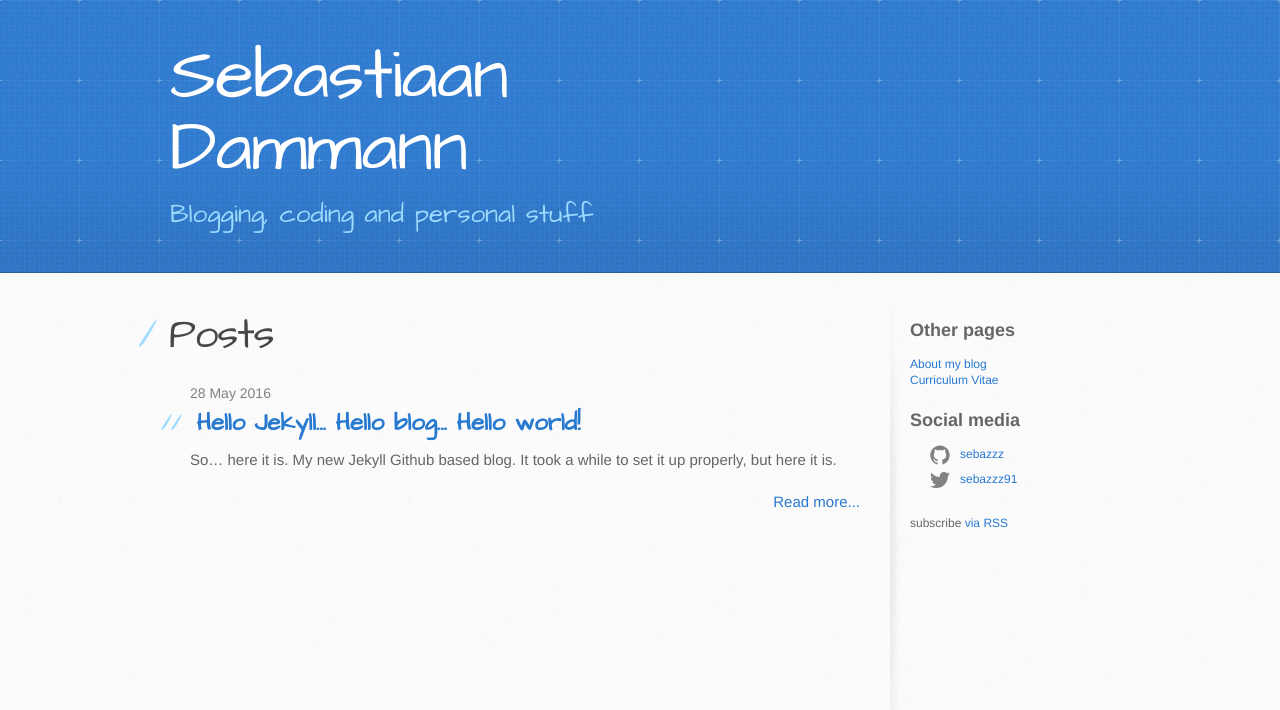
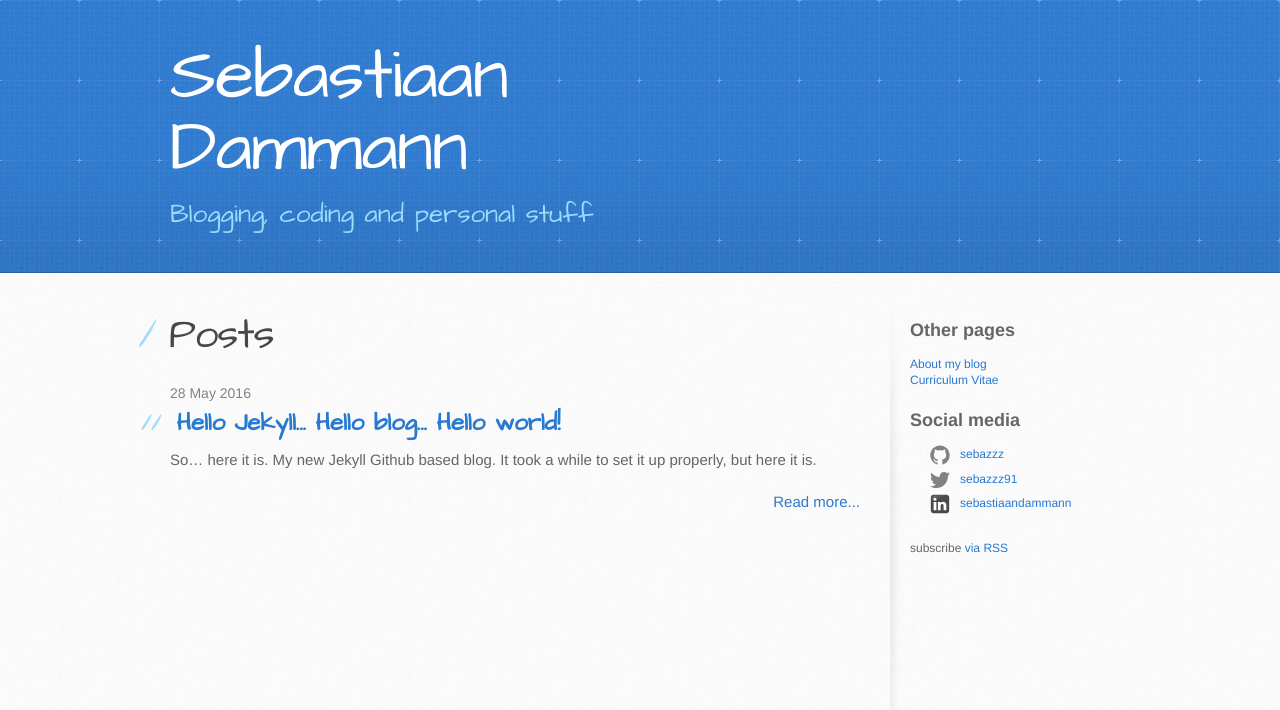
Before and after one commit to Sebazzz/sebazzz.github.io, a Jekyll site: the page built from index.html, in a window 1280 px wide. Shown: the top 710 px of the page. Built offline with Jekyll 4.4.1, drawn with Linux system fonts in a browser that asks for light colours.

Commit message:
Add linked in url

```diff
--- a/_config.yml
+++ b/_config.yml
@@ -6,6 +6,7 @@
 url: "http://damsteen.nl" # the base hostname & protocol for your site
 twitter_username: sebazzz91
 github_username:  sebazzz
+linkedin_username: sebastiaandammann
 
 twitter:
   username: sebazzz91
--- a/_includes/aside.html
+++ b/_includes/aside.html
@@ -24,6 +24,12 @@
 			{% include icon-twitter.html username=site.twitter_username %}
 		  </li>
 		  {% endif %}
+
+		  {% if site.linkedin_username %}
+		  <li>
+			{% include icon-linkedin.html username=site.linkedin_username %}
+		  </li>
+		  {% endif %}
 		</ul>
 	</nav>
 
--- /dev/null
+++ b/_includes/icon-linkedin.html
@@ -0,0 +1 @@
+<a href="https://nl.linkedin.com/in/{{ include.username }}"><span class="icon icon--linkedin">{% include icon-linkedin.svg %}</span><span class="username">{{ include.username }}</span></a>
--- a/stylesheets/stylesheet.css
+++ b/stylesheets/stylesheet.css
@@ -1017,6 +1017,7 @@
 .post-list {
     list-style: none;
     margin-left: 0;
+	padding-left: 0;
 }
 
 .post-list > li { margin-bottom: 30px; }
```
Also changed, not shown: _includes/icon-linkedin.svg (added).
